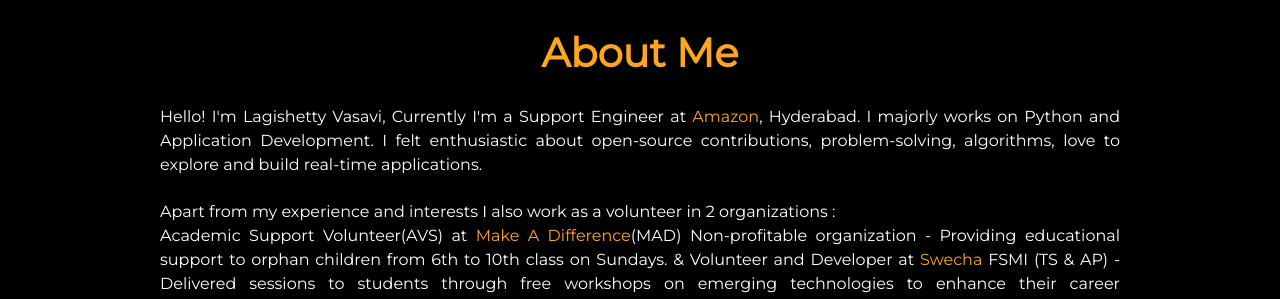
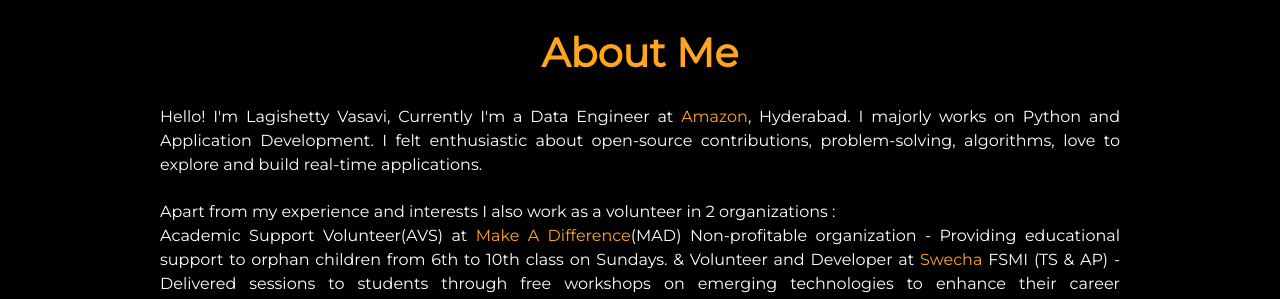
Before and after one commit to VasaviLagishetty/VasaviLagishetty.github.io, a Jekyll site: the page built from index.html, in a window 1280 px wide and 900 px high, scrolled down 799 px. Shown: the part 153-452 px from the top of the window. Built offline with Jekyll 4.4.1, drawn with Linux system fonts in a browser that asks for light colours; nearby versions of some CDN libraries.

Commit message:
Update about.html

```diff
--- a/_includes/about.html
+++ b/_includes/about.html
@@ -74,7 +74,7 @@
  <body style="background-color:black;color: white">
 <div class="user-details">
   <h1> About Me </h1>
-  <p id="info1">Hello! I'm Lagishetty Vasavi, Currently I'm a Support Engineer at <span style="color: #ffa51f;">Amazon</span>, Hyderabad. I majorly works on Python and Application Development. I felt enthusiastic about open-source contributions, problem-solving, algorithms, love to explore and build real-time applications.</p>
+  <p id="info1">Hello! I'm Lagishetty Vasavi, Currently I'm a Data Engineer at <span style="color: #ffa51f;">Amazon</span>, Hyderabad. I majorly works on Python and Application Development. I felt enthusiastic about open-source contributions, problem-solving, algorithms, love to explore and build real-time applications.</p>
   <p id="info">Apart from my experience and interests I also work as a volunteer in 2 organizations :<br>Academic Support Volunteer(AVS) at <span style="color: #ffa51f;">Make A Difference</span>(MAD) Non-profitable organization - Providing educational support to orphan children from 6th to 10th class on Sundays. & Volunteer and Developer at <span style="color: #ffa51f;">Swecha</span> FSMI (TS & AP) - Delivered sessions to students through free workshops on emerging technologies to enhance their career opportunities.</p>
   </div><br><br>
 <table>
```
